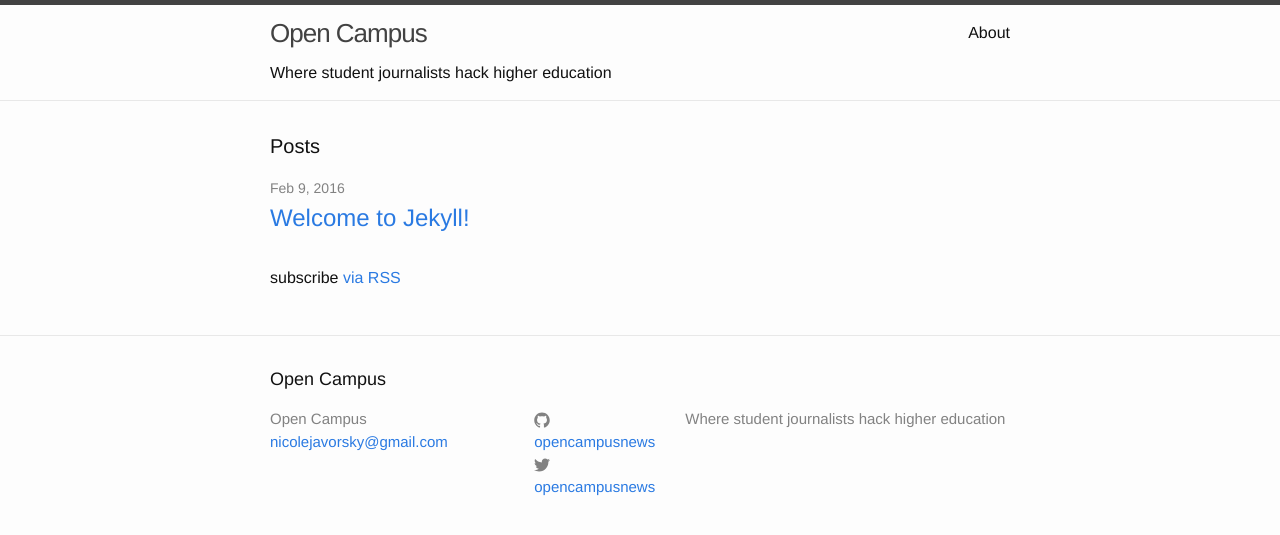
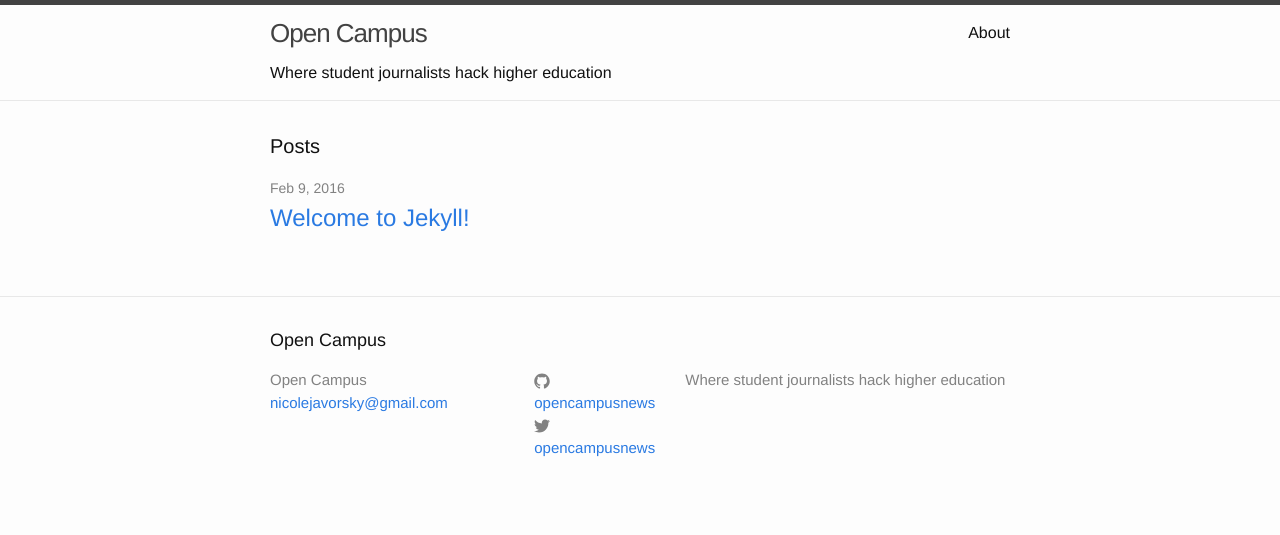
Before and after one commit to opencampusnews/opencampusnews.github.io, a Jekyll site: the page built from index.html, in a window 1280 px wide. Shown: the top 535 px of the page. Built offline with Jekyll 4.4.1, drawn with Linux system fonts in a browser that asks for light colours.

Commit message:
removed rss subscribe

```diff
--- a/index.html
+++ b/index.html
@@ -18,6 +20,4 @@
     {% endfor %}
   </ul>
 
-  <p class="rss-subscribe">subscribe <a href="{{ "/feed.xml" | prepend: site.baseurl }}">via RSS</a></p>
-
 </div>
```
Also changed, not shown: other parts of index.html (+2 -0 lines).
